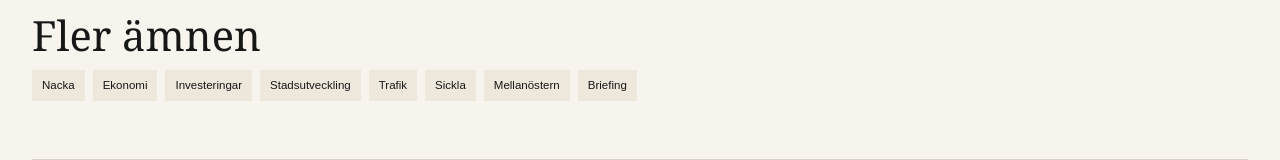
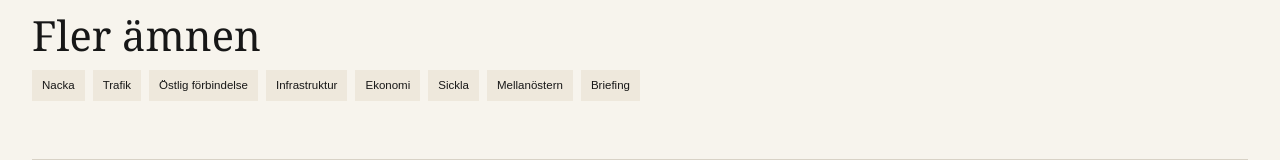
Before and after one commit to Djurgarden2019/NackaSidan-2026, a Next.js app: page /amne/ai in a window 1280 px wide. Shown: the part 905-1065 px from the top of the page. Built offline with nearby package versions, Linux system fonts and the light colour scheme.

Commit message:
Main 159: add Östlig förbindelse longform article

```diff
--- a/content/localArticles153.ts
+++ b/content/localArticles153.ts
@@ -1,32 +1,35 @@
 import type { Article } from './articles';
 
-const investments158: Article = {
-  slug: 'nacka-investeringar-2026-2028', section: 'Nacka · Ekonomi',
-  title: 'Nacka investerar 1,9 miljarder i stadsutveckling – här är projekten som får mest pengar',
-  intro: 'Nacka kommun planerar stadsutvecklingsinvesteringar på 1,9 miljarder kronor under 2026–2028. Bara under 2026 är investeringsramen 580 miljoner. NackaSidan går igenom projekten, pengarna och vad som blir viktigast att granska.',
-  author: 'NackaSidans redaktion', published: '13 augusti 2026', updated: '13 augusti 2026 kl. 09.44', publishedAt: '2026-08-13T09:44:00+02:00', updatedAt: '2026-08-13T09:44:00+02:00', status: 'published', homepage: { role: 'lead', order: 0 },
-  teaserTitle: '1,9 miljarder till Nackas stadsutveckling', teaserSummary: 'Värmdövägen, Sydöstra Boo, Nacka strand, Orminge och Bytespunkt Nacka hör till projekten med stora investeringsutgifter.', readingTime: '8 min',
+const ostlig159: Article = {
+  slug: 'ostlig-forbindelse-nationell-plan-2026', section: 'Nacka · Trafik',
+  title: 'Östlig förbindelse tillbaka i nationella planen – en miljard till planering av 34-miljardersprojektet',
+  intro: 'Regeringen har tagit in Östlig förbindelse i den nationella planen och avsätter en miljard kronor för att starta planeringen. Den föreslagna vägtunneln mellan Nacka och Ropsten beräknas enligt Nacka kommun kosta omkring 34 miljarder kronor i 2023 års prisnivå.',
+  author: 'NackaSidans redaktion', published: '13 augusti 2026', updated: '13 augusti 2026 kl. 09.50', publishedAt: '2026-08-13T09:50:00+02:00', updatedAt: '2026-08-13T09:50:00+02:00', status: 'published', homepage: { role: 'lead', order: 0 },
+  teaserTitle: 'Östlig förbindelse tillbaka – staten avsätter en miljard', teaserSummary: 'Projektet ska knyta ihop Södra och Norra länken. Men från planeringspengar till färdig tunnel återstår stora beslut.', readingTime: '8 min',
   body: [
-    { heading: '580 miljoner redan under 2026', paragraphs: ['Kommunens investeringsplan innehåller 1 900 miljoner kronor för stadsutveckling under åren 2026–2028. Fördelningen är 580 miljoner 2026, 560 miljoner 2027 och 760 miljoner 2028.', 'Beloppen omfattar investeringar i en bred stadsutvecklingsportfölj. Det handlar bland annat om projektering, markförberedelser och utbyggnad av allmänna anläggningar.'] },
-    { heading: 'De största projekten', paragraphs: ['Kommunen pekar ut Värmdövägen, Sydöstra Boo, Norra Nacka strand detaljplan 3 etapp 1, Samordning Orminge centrum, Sydöstra Lännersta, Enspännarvägen och Jarlabergsvägen bland projekten med högst investeringsutgifter under 2026.', 'Även Bytespunkt Nacka, verksamhetsområdet vid Orminge trafikplats och Planiavägen/Järlaleden finns på listan. Det visar att investeringarna är geografiskt spridda och inte enbart koncentrerade till Västra Sicklaön.'] },
-    { heading: 'Mer än vägar och bostäder', paragraphs: ['Kommunens fastighetsinvesteringar löper parallellt. Bland projekt som väntas bli klara 2026 nämns nya Näckenbadet, Nacka bollhall samt 11-spelarplanerna vid Källtorp och Porsmossen.', 'Utemiljölyftet för skol- och förskolegårdar fortsätter till och med 2027. Under 2026 avsätts också utrymme för fortsatt projektering och planering inför en större renovering av Nacka gymnasium från 2027.'] },
-    { heading: 'Den ekonomiska risken finns i genomförandet', paragraphs: ['En investeringsram är inte samma sak som slutlig kostnad för varje projekt. Stadsbyggnadsprojekten söker drift- och investeringsbudget i samband med enskilda inriktnings- och genomförandebeslut.', 'Det gör kostnadsutvecklingen till en central granskningsfråga. När materialpriser, räntor, entreprenader eller tidplaner förändras kan kalkylerna behöva justeras.'] },
-    { heading: 'NackaSidan följer projekt för projekt', paragraphs: ['Vi kommer att jämföra beslutade budgetar med senare prognoser och faktiska utfall. Särskilt stora eller försenade projekt ska kunna följas över tid i stället för att försvinna när nästa budget beslutas.', 'Målet är att göra investeringsbudgeten begriplig: vad byggs, vad kostar det, när ska det vara klart och har kalkylen förändrats?'] }
+    { heading: 'Från avvecklat projekt till ny planering', paragraphs: ['Östlig förbindelse har haft en krokig historia. Trafikverket avvecklade tidigare projektet efter att det inte kom med i den nationella transportplanen. Nu har förutsättningarna ändrats.', 'Den 27 april 2026 meddelade regeringen att förbindelsen tas med i den nationella planen. En miljard kronor avsätts för att påbörja planeringen.'] },
+    { heading: '34 miljarder – men ännu ingen färdig tunnel', paragraphs: ['Nacka kommun anger en beräknad totalkostnad på omkring 34 miljarder kronor i 2023 års prisnivå. Den miljard som nu avsatts är alltså planeringsmedel och ska inte tolkas som full finansiering av hela anläggningen.', 'Det är en avgörande skillnad. Innan byggstart krävs fortsatt planering, tekniska utredningar, miljöprövning, finansieringsbeslut och en genomförbar tidplan.'] },
+    { heading: 'Ska sluta vägringen runt Stockholm', paragraphs: ['Grundidén är att knyta samman Södra länken vid Sickla med Norra länken i området kring Värtan och Ropsten. Därmed skulle en saknad länk i ringleden runt Stockholm fyllas.', 'För Nacka och Värmdö är argumentet framför allt förbättrad framkomlighet och ett mindre sårbart trafiksystem. Kommunen lyfter även näringsliv, arbetsmarknad och totalförsvar som motiv.'] },
+    { heading: 'Avsiktsförklaringen kom redan 2025', paragraphs: ['I oktober 2025 skrev staten, Nacka kommun, Stockholms stad och Region Stockholm under en avsiktsförklaring om Östlig förbindelse. Samtidigt skrevs ett tilläggsavtal om finansieringen av tunnelbaneutbyggnaden.', 'Beskedet våren 2026 innebär att projektet går från politisk avsikt till finansierad planeringsstart, men det är fortfarande långt mellan planering och färdig trafikled.'] },
+    { heading: 'Det här måste NackaSidan granska', paragraphs: ['Den centrala frågan framåt är inte bara om tunneln byggs, utan vad den slutligen kostar, hur den finansieras, vilken trafiknytta den beräknas ge och vilka miljöeffekter som följer.', 'NackaSidan kommer därför att skilja på planeringsbeslut, byggbeslut och faktisk finansiering. Ett projekt på tiotals miljarder behöver följas över många år för att läsarna ska kunna se hur kalkyl, tidplan och politiska löften förändras.'] }
   ],
-  knowledge: [{ label: '2026', text: '580 miljoner kronor i stadsutvecklingsinvesteringar.' }, { label: '2027', text: '560 miljoner kronor.' }, { label: '2028', text: '760 miljoner kronor.' }, { label: 'Totalt', text: '1,9 miljarder kronor 2026–2028.' }],
-  facts: ['Värmdövägen hör till projekten med högst investeringsutgifter 2026.', 'Bytespunkt Nacka finns bland de större projekten.', 'Planering för större renovering av Nacka gymnasium fortsätter under 2026.'],
-  analysis: 'Nackas investeringsnivå gör uppföljningen minst lika viktig som själva budgetbeslutet. Den journalistiskt intressanta frågan är hur beslutade ramar förändras när projekten går från planering till entreprenad och färdig anläggning.',
-  consequences: ['Stora investeringar påverkar kommunens finansieringsbehov och framtida kapitalkostnader.', 'Flera delar av Nacka får nya eller ombyggda vägar, idrottsanläggningar och offentlig miljö.', 'Förseningar och kostnadsökningar i stora projekt kan påverka kommande budgetar.'],
-  sources: [{ label: 'Nacka kommun: Mål och budget 2026–2028', url: 'https://www.nacka.se/4ace44/globalassets/kommun-politik/dokument/ekonomi-statistik/budget/mal-och-budget-for-nacka-kommun-2026-2028.pdf', type: 'Primärkälla' }, { label: 'Nacka kommun: Mål och budget', url: 'https://www.nacka.se/kommun--politik/ekonomi-och-statistik/mal-och-budget/', type: 'Primärkälla' }],
-  tags: ['Nacka','Ekonomi','Investeringar','Stadsutveckling'], related: ['nacka-budget-2026-skola-skatt','nacka-parkeringsavgifter-2026']
+  knowledge: [{ label: 'Planeringsmedel', text: '1 miljard kronor.' }, { label: 'Beräknad kostnad', text: 'Cirka 34 miljarder kronor i 2023 års prisnivå.' }, { label: 'Sträckning', text: 'Föreslagen länk mellan Nacka/Sickla och Ropsten/Värtan.' }, { label: 'Besked', text: 'Nationella planen, 27 april 2026.' }],
+  facts: ['Östlig förbindelse ska knyta samman Norra och Södra länken.', 'En avsiktsförklaring skrevs under av staten, Nacka, Stockholm och Region Stockholm i oktober 2025.', 'Projektet hade tidigare avvecklats efter att inte ha ingått i nationell plan.'],
+  analysis: 'Den stora journalistiska risken är att blanda ihop en miljard i planeringsmedel med ett finansierat byggprojekt. Först när staten redovisar genomförande, finansiering och tidplan går det att bedöma hur nära en faktisk tunnel Stockholm har kommit.',
+  consequences: ['Planeringsarbetet kan nu återstarta med statlig finansiering.', 'Nacka och Värmdö kan på sikt få en ny nord-sydlig vägförbindelse.', 'Projektets mycket stora totalkostnad gör finansieringen till en central framtida fråga.'],
+  sources: [{ label: 'Nacka kommun: Östlig förbindelse med i nationell plan', url: 'https://www.nacka.se/kommun--politik/nyheter-kommun-politik/2026/04/ostlig-forbindelse-med-i-nationell-plan/', type: 'Primärkälla' }, { label: 'Nacka kommun: avsiktsförklaring 2025', url: 'https://www.nacka.se/kommun--politik/nyheter-kommun-politik/2025/10/avsiktsforklaring-gallande-ostlig-forbindelse-och-tillaggsavtal-for-tunnelbanan-paskrivna/', type: 'Primärkälla' }],
+  tags: ['Nacka','Trafik','Östlig förbindelse','Infrastruktur'], related: ['nacka-investeringar-2026-2028','sickla-2030-tunnelbana-bostader']
 };
 
-const parking157: Article = { slug: 'nacka-parkeringsavgifter-2026', section: 'Nacka · Trafik', title: 'Nya parkeringsavgifter i Nacka – här är reglerna och varför kommunen ändrar systemet', intro: 'Nacka kommun inför och utökar parkeringsavgifter successivt.', author: 'NackaSidans redaktion', published: '13 augusti 2026', updated: '13 augusti 2026 kl. 19.05', publishedAt: '2026-08-13T19:05:00+02:00', updatedAt: '2026-08-13T19:05:00+02:00', status: 'published', homepage: { role: 'top', order: 0 }, teaserTitle: 'Nackas nya parkeringsavgifter – detta gäller', teaserSummary: 'Avgifterna införs successivt med start i centrala Nacka.', readingTime: '6 min', body: [{ heading: 'Införs stegvis', paragraphs: ['Genomförandet sker successivt.', 'Skyltningen på platsen avgör vilka regler som gäller.'] }], knowledge: [{ label: 'Vardagar', text: 'Grundmodell 07.00–19.00.' }], facts: ['Avgifter kan kombineras med tidsbegränsning.'], analysis: 'Parkering är både en trafik- och stadsutvecklingsfråga.', consequences: ['Bilister behöver kontrollera skyltningen.'], sources: [{ label: 'Nacka kommun: parkeringsavgifter', url: 'https://www.nacka.se/stadsutveckling-trafik/trafik-och-resande/parkering/parkeringsavgifter-och-boendeparkering/fragor-och-svar-andring-och-utokning-av-parkeringsavgifter-och-boendeparkering/', type: 'Primärkälla' }], tags: ['Nacka','Trafik'], related: ['nacka-investeringar-2026-2028'] };
+const investments158: Article = {
+  slug: 'nacka-investeringar-2026-2028', section: 'Nacka · Ekonomi', title: 'Nacka investerar 1,9 miljarder i stadsutveckling – här är projekten som får mest pengar', intro: 'Nacka kommun planerar stadsutvecklingsinvesteringar på 1,9 miljarder kronor under 2026–2028.', author: 'NackaSidans redaktion', published: '13 augusti 2026', updated: '13 augusti 2026 kl. 09.44', publishedAt: '2026-08-13T09:44:00+02:00', updatedAt: '2026-08-13T09:44:00+02:00', status: 'published', homepage: { role: 'top', order: 0 }, teaserTitle: '1,9 miljarder till Nackas stadsutveckling', teaserSummary: 'Värmdövägen, Sydöstra Boo, Nacka strand, Orminge och Bytespunkt Nacka hör till de stora projekten.', readingTime: '8 min', body: [{ heading: '580 miljoner 2026', paragraphs: ['Investeringsplanen innehåller 1 900 miljoner kronor 2026–2028.', 'Fördelningen är 580, 560 och 760 miljoner kronor.'] }], knowledge: [{ label: 'Totalt', text: '1,9 miljarder kronor.' }], facts: ['Värmdövägen hör till de stora projekten.'], analysis: 'Uppföljning av utfall är lika viktig som budget.', consequences: ['Investeringarna påverkar framtida kapitalkostnader.'], sources: [{ label: 'Nacka kommun: Mål och budget 2026–2028', url: 'https://www.nacka.se/4ace44/globalassets/kommun-politik/dokument/ekonomi-statistik/budget/mal-och-budget-for-nacka-kommun-2026-2028.pdf', type: 'Primärkälla' }], tags: ['Nacka','Ekonomi'], related: ['ostlig-forbindelse-nationell-plan-2026'] };
 
-const budget156: Article = { slug: 'nacka-budget-2026-skola-skatt', section: 'Nacka · Ekonomi', title: 'Så fördelas Nackas skattepengar 2026 – skolan får 3,5 miljarder samtidigt som skatten sänks', intro: 'Nacka kommuns budget kombinerar skattesänkning med stora utgifter för utbildning och omsorg.', author: 'NackaSidans redaktion', published: '13 augusti 2026', updated: '13 augusti 2026 kl. 18.30', publishedAt: '2026-08-13T18:30:00+02:00', updatedAt: '2026-08-13T18:30:00+02:00', status: 'published', homepage: { role: 'top', order: 1 }, teaserTitle: 'Nackas budget 2026', teaserSummary: 'Utbildning får 3 521 miljoner kronor.', readingTime: '8 min', body: [{ heading: '3,5 miljarder till utbildning', paragraphs: ['Utbildning är största posten.', 'Omsorg och stöd följer därefter.'] }], knowledge: [{ label: 'Skatt', text: '17,78 kronor per hundralapp.' }], facts: ['Utbildning: 3 521 mnkr.'], analysis: 'Låg skatt ska kombineras med service och investeringar.', consequences: ['Budgetutfallet behöver följas.'], sources: [{ label: 'Nacka kommun: budget', url: 'https://www.nacka.se/kommun--politik/ekonomi-och-statistik/mal-och-budget/', type: 'Primärkälla' }], tags: ['Nacka','Ekonomi'], related: ['nacka-investeringar-2026-2028'] };
+const parking157: Article = { slug: 'nacka-parkeringsavgifter-2026', section: 'Nacka · Trafik', title: 'Nya parkeringsavgifter i Nacka – här är reglerna och varför kommunen ändrar systemet', intro: 'Nacka kommun inför och utökar parkeringsavgifter successivt.', author: 'NackaSidans redaktion', published: '13 augusti 2026', updated: '13 augusti 2026 kl. 19.05', publishedAt: '2026-08-13T19:05:00+02:00', updatedAt: '2026-08-13T19:05:00+02:00', status: 'published', homepage: { role: 'top', order: 1 }, teaserTitle: 'Nackas nya parkeringsavgifter', teaserSummary: 'Avgifterna införs successivt.', readingTime: '6 min', body: [{ heading: 'Införs stegvis', paragraphs: ['Genomförandet sker successivt.', 'Skyltningen avgör reglerna.'] }], knowledge: [{ label: 'Vardagar', text: 'Grundmodell 07.00–19.00.' }], facts: ['Tidsbegränsning kan förekomma.'], analysis: 'Parkering är trafik- och stadsutveckling.', consequences: ['Kontrollera skyltning.'], sources: [{ label: 'Nacka kommun: parkeringsavgifter', url: 'https://www.nacka.se/stadsutveckling-trafik/trafik-och-resande/parkering/parkeringsavgifter-och-boendeparkering/fragor-och-svar-andring-och-utokning-av-parkeringsavgifter-och-boendeparkering/', type: 'Primärkälla' }], tags: ['Nacka','Trafik'], related: ['ostlig-forbindelse-nationell-plan-2026'] };
 
-const centralaNacka155: Article = { slug: 'centrala-nacka-omtag-2026', section: 'Nacka · Centrala Nacka', title: 'Centrala Nacka gör om planen – 4 500 bostäder och 3 500 arbetsplatser står kvar som mål', intro: 'Kommunen har beslutat om ett samlat omtag.', author: 'NackaSidans redaktion', published: '13 augusti 2026', updated: '13 augusti 2026', publishedAt: '2026-08-13T00:25:00+02:00', updatedAt: '2026-08-13T00:25:00+02:00', status: 'published', homepage: { role: 'top', order: 2 }, teaserTitle: 'Centrala Nacka gör om planen', teaserSummary: '4 500 bostäder och 3 500 arbetsplatser är fortsatt mål.', readingTime: '8 min', body: [{ heading: 'Omtaget', paragraphs: ['Kommunstyrelsen beslutade om ny inriktning 15 juni 2026.', 'Planeringen fortsätter.'] }], knowledge: [{ label: 'Bostäder', text: '4 500.' }], facts: ['Tunnelbanan planeras öppna 2030.'], analysis: 'Genomförandet förändras.', consequences: ['Etapper kan ändras.'], sources: [{ label: 'Nacka kommun: Centrala Nacka', url: 'https://www.nacka.se/stadsutveckling-trafik/har-planerar-och-bygger-vi/sok-projekt-pa-namn/centrala-nacka/', type: 'Primärkälla' }], tags: ['Nacka'], related: ['nacka-investeringar-2026-2028'] };
+const budget156: Article = { slug: 'nacka-budget-2026-skola-skatt', section: 'Nacka · Ekonomi', title: 'Så fördelas Nackas skattepengar 2026 – skolan får 3,5 miljarder samtidigt som skatten sänks', intro: 'Nacka kommuns budget kombinerar skattesänkning med stora utgifter.', author: 'NackaSidans redaktion', published: '13 augusti 2026', updated: '13 augusti 2026', publishedAt: '2026-08-13T18:30:00+02:00', updatedAt: '2026-08-13T18:30:00+02:00', status: 'published', homepage: { role: 'top', order: 2 }, teaserTitle: 'Nackas budget 2026', teaserSummary: 'Utbildning får 3 521 miljoner kronor.', readingTime: '8 min', body: [{ heading: 'Utbildning', paragraphs: ['Utbildning är största posten.', 'Omsorg följer därefter.'] }], knowledge: [{ label: 'Skatt', text: '17,78.' }], facts: ['Utbildning: 3 521 mnkr.'], analysis: 'Låg skatt kombineras med investeringar.', consequences: ['Utfallet behöver följas.'], sources: [{ label: 'Nacka kommun: budget', url: 'https://www.nacka.se/kommun--politik/ekonomi-och-statistik/mal-och-budget/', type: 'Primärkälla' }], tags: ['Nacka','Ekonomi'], related: ['ostlig-forbindelse-nationell-plan-2026'] };
 
-const sickla154: Article = { slug: 'sickla-2030-tunnelbana-bostader', section: 'Nacka · Sickla', title: 'Sickla 2030: 4 500 nya bostäder och åtta minuter till T-Centralen', intro: 'Sickla står inför en stor omvandling.', author: 'NackaSidans redaktion', published: '13 augusti 2026', updated: '13 augusti 2026', publishedAt: '2026-08-13T00:15:00+02:00', updatedAt: '2026-08-13T00:15:00+02:00', status: 'published', homepage: { role: 'top', order: 3 }, teaserTitle: 'Sickla 2030', teaserSummary: 'Tunnelbana och bostäder förändrar Sickla.', readingTime: '7 min', body: [{ heading: 'Tunnelbanan', paragraphs: ['Öppning planeras 2030.', 'Restiden till T-Centralen anges till cirka åtta minuter.'] }], knowledge: [{ label: 'Bostäder', text: 'Omkring 4 500.' }], facts: ['Tunnelbanan planeras öppna 2030.'], analysis: 'Kollektivtrafik och stadsutveckling binds samman.', consequences: ['Servicebehovet ökar.'], sources: [{ label: 'Nacka kommun: Sickla', url: 'https://www.nacka.se/stadsutveckling-trafik/har-planerar-och-bygger-vi/sok-projekt-pa-namn/sickla/', type: 'Primärkälla' }], tags: ['Nacka','Sickla'], related: ['nacka-investeringar-2026-2028'] };
+const centralaNacka155: Article = { slug: 'centrala-nacka-omtag-2026', section: 'Nacka · Centrala Nacka', title: 'Centrala Nacka gör om planen – 4 500 bostäder och 3 500 arbetsplatser står kvar som mål', intro: 'Kommunen har beslutat om ett samlat omtag.', author: 'NackaSidans redaktion', published: '13 augusti 2026', updated: '13 augusti 2026', publishedAt: '2026-08-13T00:25:00+02:00', updatedAt: '2026-08-13T00:25:00+02:00', status: 'published', homepage: { role: 'top', order: 3 }, teaserTitle: 'Centrala Nacka gör om planen', teaserSummary: 'Målen ligger kvar.', readingTime: '8 min', body: [{ heading: 'Omtaget', paragraphs: ['Ny inriktning beslutades 15 juni 2026.', 'Planeringen fortsätter.'] }], knowledge: [{ label: 'Bostäder', text: '4 500.' }], facts: ['Tunnelbana planeras 2030.'], analysis: 'Genomförandet förändras.', consequences: ['Etapper kan ändras.'], sources: [{ label: 'Nacka kommun: Centrala Nacka', url: 'https://www.nacka.se/stadsutveckling-trafik/har-planerar-och-bygger-vi/sok-projekt-pa-namn/centrala-nacka/', type: 'Primärkälla' }], tags: ['Nacka'], related: ['ostlig-forbindelse-nationell-plan-2026'] };
 
-export const localArticles153: Article[] = [investments158, parking157, budget156, centralaNacka155, sickla154];
+const sickla154: Article = { slug: 'sickla-2030-tunnelbana-bostader', section: 'Nacka · Sickla', title: 'Sickla 2030: 4 500 nya bostäder och åtta minuter till T-Centralen', intro: 'Sickla står inför en stor omvandling.', author: 'NackaSidans redaktion', published: '13 augusti 2026', updated: '13 augusti 2026', publishedAt: '2026-08-13T00:15:00+02:00', updatedAt: '2026-08-13T00:15:00+02:00', status: 'published', homepage: { role: 'top', order: 4 }, teaserTitle: 'Sickla 2030', teaserSummary: 'Tunnelbana och bostäder förändrar Sickla.', readingTime: '7 min', body: [{ heading: 'Tunnelbanan', paragraphs: ['Öppning planeras 2030.', 'Restid cirka åtta minuter.'] }], knowledge: [{ label: 'Bostäder', text: 'Omkring 4 500.' }], facts: ['Tunnelbanan planeras öppna 2030.'], analysis: 'Kollektivtrafik och stadsutveckling binds samman.', consequences: ['Servicebehovet ökar.'], sources: [{ label: 'Nacka kommun: Sickla', url: 'https://www.nacka.se/stadsutveckling-trafik/har-planerar-och-bygger-vi/sok-projekt-pa-namn/sickla/', type: 'Primärkälla' }], tags: ['Nacka','Sickla'], related: ['ostlig-forbindelse-nationell-plan-2026'] };
+
+export const localArticles153: Article[] = [ostlig159, investments158, parking157, budget156, centralaNacka155, sickla154];
```
